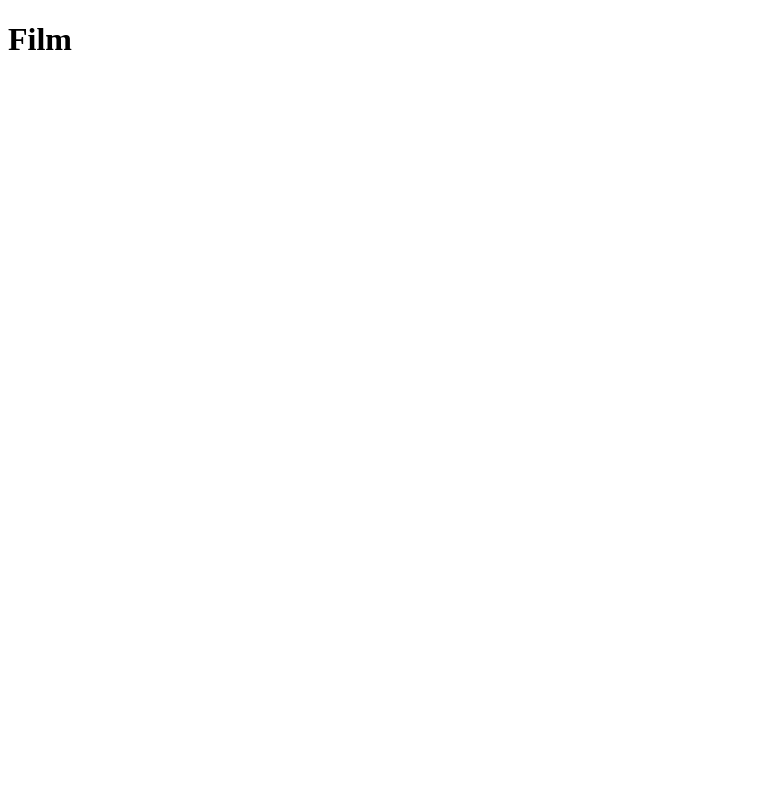
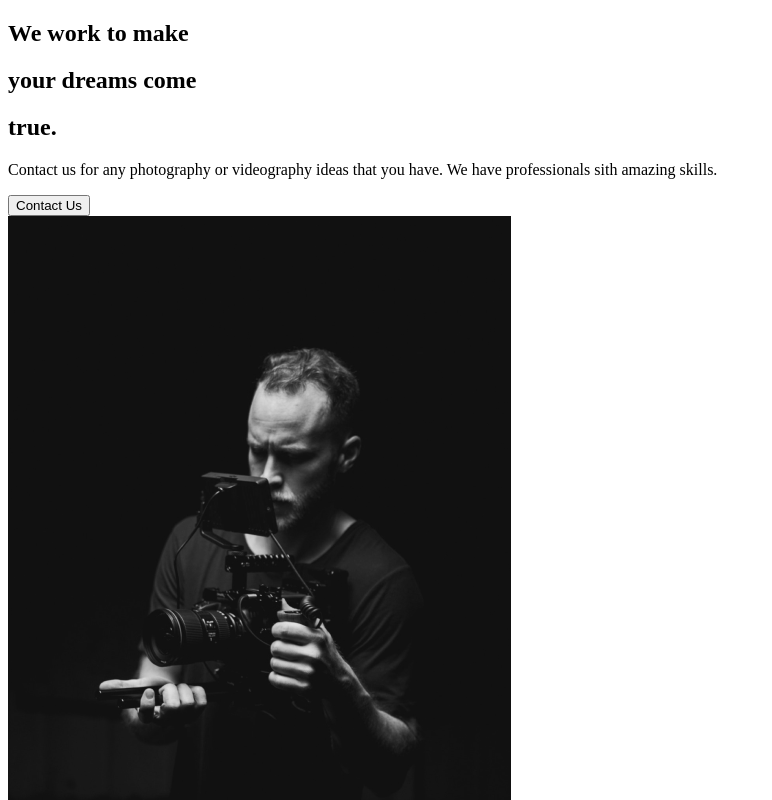
Before and after one commit to SuhyeonBae/react_capture_web_project, a React (Create React App) app: page / in a window 1280 px wide. Shown: the top 800 px of the page, without its empty margins (0-772 px from the left). Built offline with nearby package versions, Linux system fonts and the light colour scheme; the HTML template or start-up script is replaced by a standard one.

Commit message:
2. About Section

```diff
--- a/src/App.js
+++ b/src/App.js
@@ -1,9 +1,12 @@
 import React from 'react';
+// Import pages
+import AboutUs from './pages/AboutUs';
+
 
 function App() {
   return (
     <div className="App">
-      <h1>Film</h1>
+      <AboutUs />
     </div>
   );
 }
--- /dev/null
+++ b/src/components/AboutSection.js
@@ -0,0 +1,29 @@
+import React from 'react';
+import home1 from '../img/home1.png'
+
+const AboutSection = () => {
+  return (
+    <div>
+      <div className="description">
+        <div className="title">
+            <div className="hide">
+              <h2>We work to make</h2>
+            </div>
+            <div className="hide">
+              <h2>your <span>dreams</span> come</h2>
+            </div>
+            <div className="hide">
+              <h2>true.</h2>
+            </div>
+            <p>Contact us for any photography or videography ideas that you have. We have professionals sith amazing skills.</p>
+            <button>Contact Us</button>
+        </div>
+      </div>
+      <div className="image">
+          <img src={home1} alt="guy with a camera"/>
+      </div>
+    </div>
+  )
+}
+
+export default AboutSection;
--- /dev/null
+++ b/src/pages/AboutUs.js
@@ -0,0 +1,11 @@
+import React from 'react';
+//Page Components
+import AboutSection from '../components/AboutSection';
+const AboutUs = () => {
+  return (
+      <AboutSection />
+
+  )
+}
+
+export default AboutUs;
```
Also changed, not shown: 1 other file (tests, documents, lock files or other folders).
